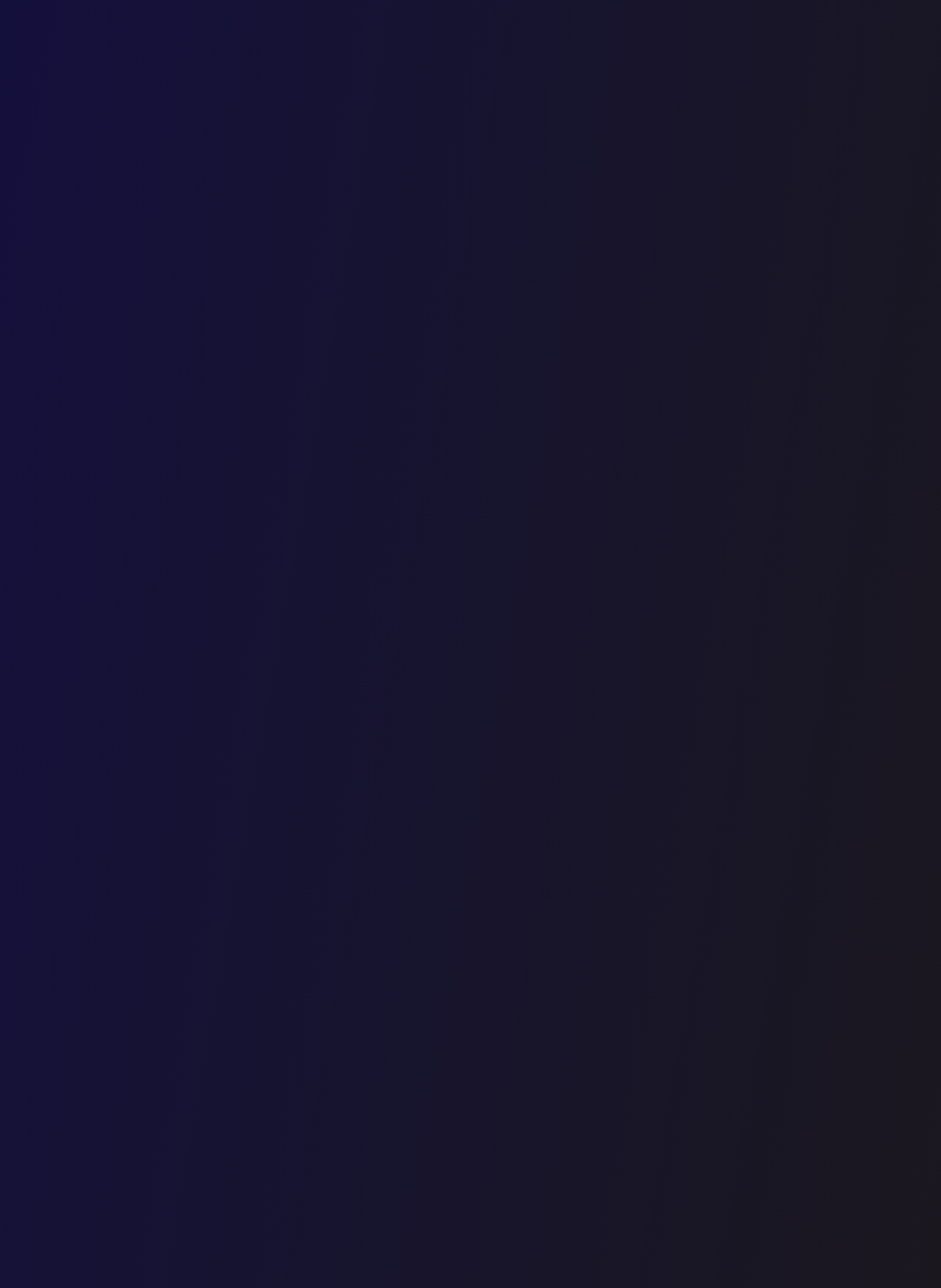
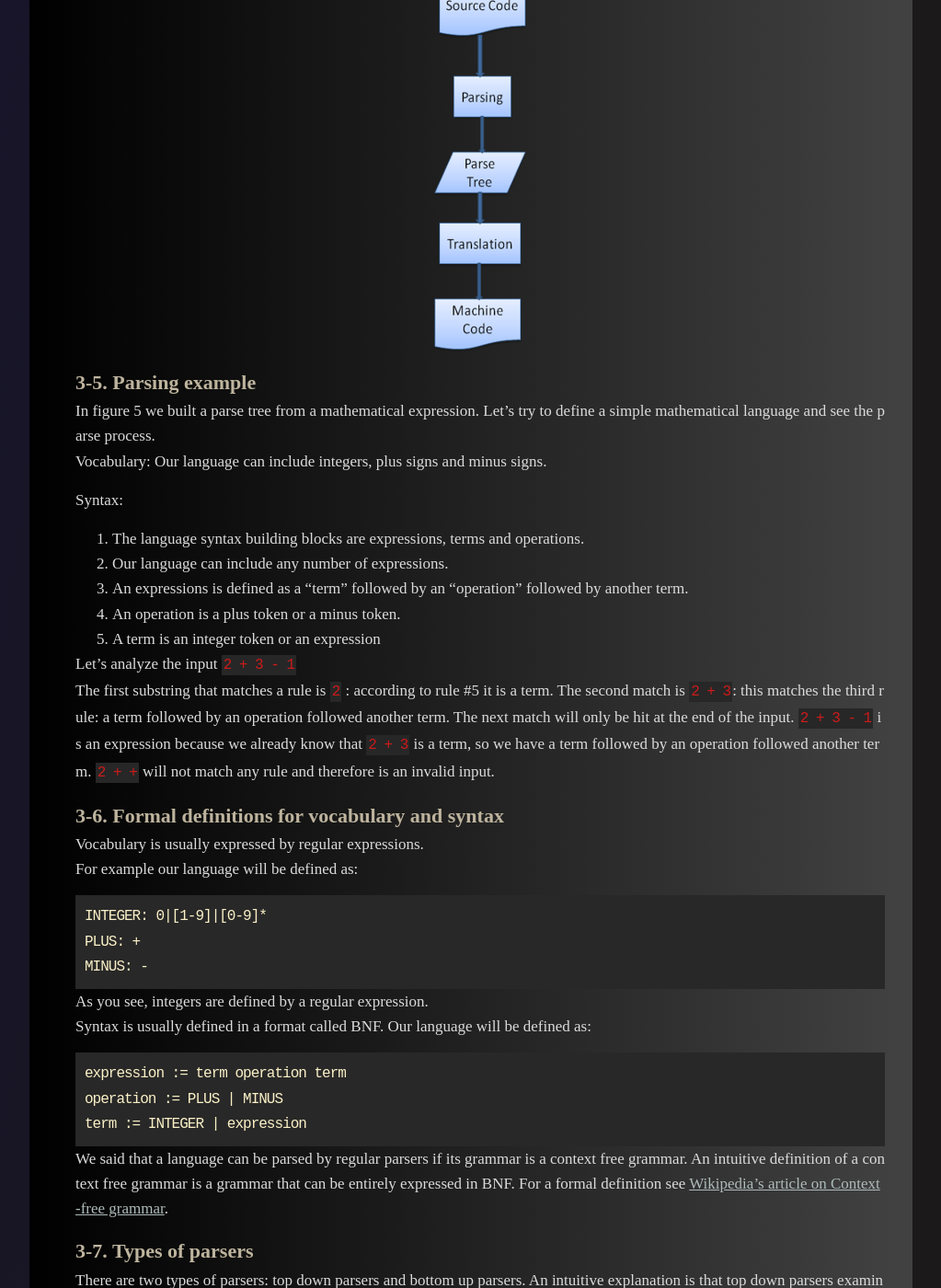
Before and after one commit to codepark-kr/codepark-kr.github.io, a Jekyll site: the page built from _posts/2021-07-05-[TRNASCR.]How Browsers Work.md, in a window 1280 px wide and 1400 px high, scrolled down 5721 px. Shown: the whole window at 92% size, without its empty margins (128-1151 px from the left). Built offline with Jekyll 4.4.1, drawn with Linux system fonts in a browser that asks for light colours; some web fonts are replaced; some of the changed text lies outside the part shown.

Commit message:
[POST] add the parser-contents in how browsers work

```diff
--- a/_posts/2021-07-05-[TRNASCR.]How Browsers Work.md
+++ b/_posts/2021-07-05-[TRNASCR.]How Browsers Work.md
@@ -112,3 +112,63 @@ Syntax analysis is the applying of the language syntax rules.
 Parsers usually divide the work between two components: the **lexer** (sometimes called tokenizer) that is responsible for breaking the input into valid tokens, and the **parser** that is responsible for constructing the parse tree by analyzing the document structure according to the language syntax rules. The lexer knows how to strip irrelevant characters like white spaces and line breaks.
 
 ![parsetrees](/uploads/parsetrees.png) *Figure: from source document to parse trees*
+
+The parsing process is iterative. The parser will usually ask the lexer for a new token and try to match the token with one of the syntax rules. If a rule is marched, a node corresponding to the token will be added to the parse tree and the parser will ask for another token.
+If no rule matches, the parser will store the token internally, and keep asking for tokens until a rule matching all the internally stored tokens is found. If no rule is found then the parser will raise an exception. This means the document was not valued and contained syntax errors.
+
+## 3-4. Translation
+In many cases the parse tree is not the final product. Parsing is often used in translation: transforming the input document to another format. An example is compilation. The compiler that compiles source code into machine code first parses it into a parse tree and then translates the tree into a machine code document.
+
+![compilationflow](/uploads/compilationflow.png)
+
+## 3-5. Parsing example
+In figure 5 we built a parse tree from a mathematical expression. Let's try to define a simple mathematical language and see the parse process.
+Vocabulary: Our language can include integers, plus signs and minus signs.
+
+Syntax:
+1. The language syntax building blocks are expressions, terms and operations.
+2. Our language can include any number of expressions.
+3. An expressions is defined as a "term" followed by an "operation" followed by another term.
+4. An operation is a plus token or a minus token.
+5. A term is an integer token or an expression
+
+Let's analyze the input `2 + 3 - 1`
+The first substring that matches a rule is `2` : according to rule #5 it is a term. The second match is `2 + 3`: this matches the third rule: a term followed by an operation followed another term. The next match will only be hit at the end of the input. `2 + 3 - 1` is an expression because we already know that `2 + 3` is a term, so we have a term followed by an operation followed another term. `2 + +` will not match any rule and therefore is an invalid input.
+
+## 3-6. Formal definitions for vocabulary and syntax
+Vocabulary is usually expressed by regular expressions.
+For example our language will be defined as:
+
+~~~
+INTEGER: 0|[1-9]|[0-9]*
+PLUS: +
+MINUS: -
+~~~
+
+As you see, integers are defined by a regular expression.
+Syntax is usually defined in a format called BNF. Our language will be defined as:
+~~~
+expression := term operation term
+operation := PLUS | MINUS
+term := INTEGER | expression
+~~~
+
+We said that a language can be parsed by regular parsers if its grammar is a context free grammar. An intuitive definition of a context free grammar is a grammar that can be entirely expressed in BNF. For a formal definition see [Wikipedia's article on Context-free grammar](https://en.wikipedia.org/wiki/Context-free_grammar).
+
+## 3-7. Types of parsers
+There are two types of parsers: top down parsers and bottom up parsers. An intuitive explanation is that top down parsers examine the high level structure of the syntax and try to find a rule match. Bottom up parsers start with the input and gradually transform it into the syntax rules. starting from the low level rules until high level rules are met.
+
+Let's see how the tow types of parsers will parse our example.
+
+The top down parser will start from the higher level rule: it will identify `2 + 3` as an expression. It will then identify `2 + 3 - 1` as an expression (the process of identifying the expression evolves, matching the other rules, but the start point is the highest level rule).
+
+The bottom up parser will scan the input until a rule is matched. It will then replace the matching input with the rule/ this will go on until the end of the input. The partly matched expression is placed on the parser's stack.
+
+![stackinput](/uploads/stackinput.png)
+
+This type of bottom up parser is called a shift-reduce parser, because the input is shifted to the right (imagine a pointer pointing fist at the input start and moving to the right) and is gradually reduced to syntax rules.
+
+## 3-8. Generating parsers automatically
+There are tools that can generate a parser. You feed them the grammar of your language-its vocabulary and syntax rules-abd they generate a working parser. Creating a parser requires a deep understanding of parsing and it's not easy to create an optimized parser by hand, so parser generators can be very useful.
+
+WebKit users two well known parser generators: Flex for creating a lexer and Bison for creating a parser (you might run into them with the names Lex and Yacc). Flex input is a file containing regular expression definitions of the tokens. Bison's input us the language syntax rules in BNF format.
--- a/_sass/base.scss
+++ b/_sass/base.scss
@@ -40,7 +40,7 @@ body {
       min-width: 360px;
       margin: 0 auto;  padding: 0;  font-family: $base-font-family;
        font-size: $base-font-size;  color: var(--text-color);  text-align: left;  line-height: $base-line-height !important; }
-img{ width: auto; height: auto; max-width: $container-max-width; margin-bottom: 14px;  object-fit: cover; display: block;
+img{ width: auto; height: auto; max-width: $container-width; margin-bottom: 14px;  object-fit: cover; display: block;
      margin-left: auto; margin-right: auto;}
 // img:hover{ height: 100%; transition: cubic-bezier(0.075, 0.82, 0.165, 1), 10s; }
 
```
Also changed, not shown: uploads/compilationflow.png (added), uploads/stackinput.png (added).
